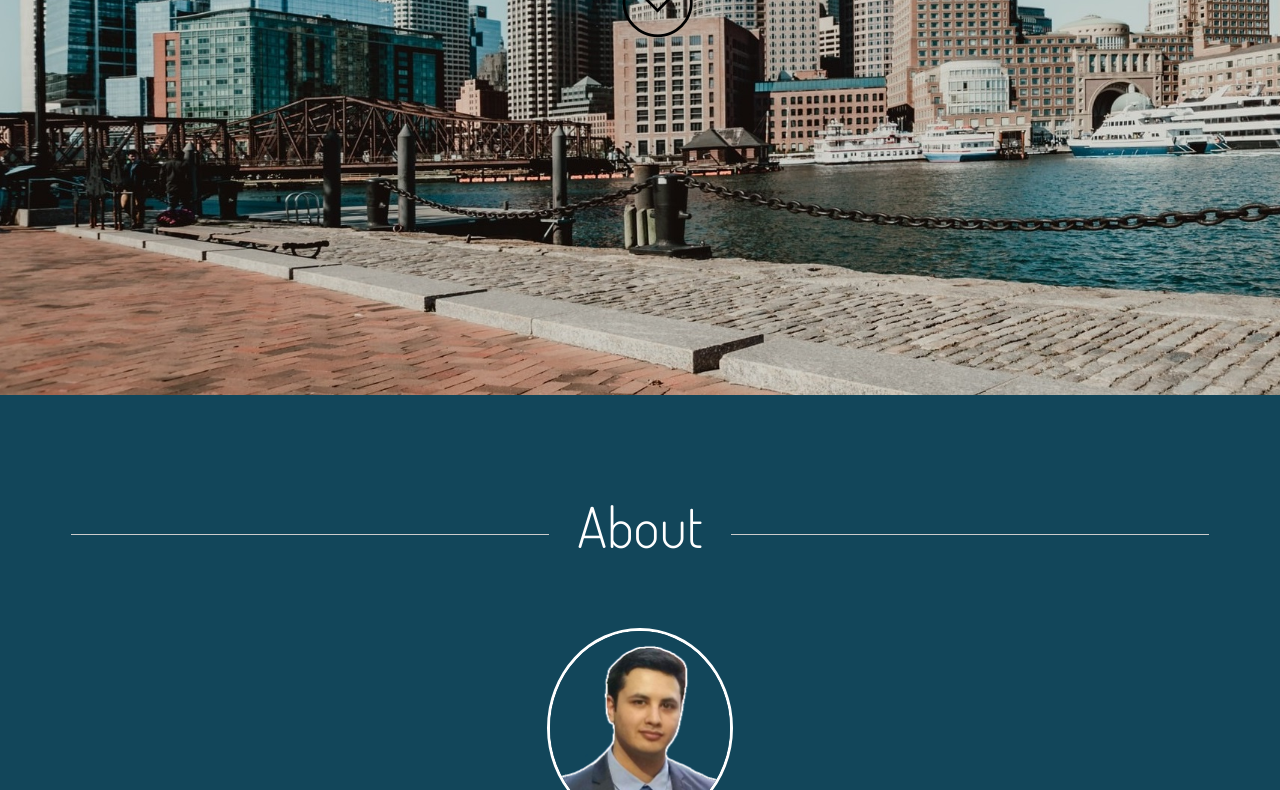
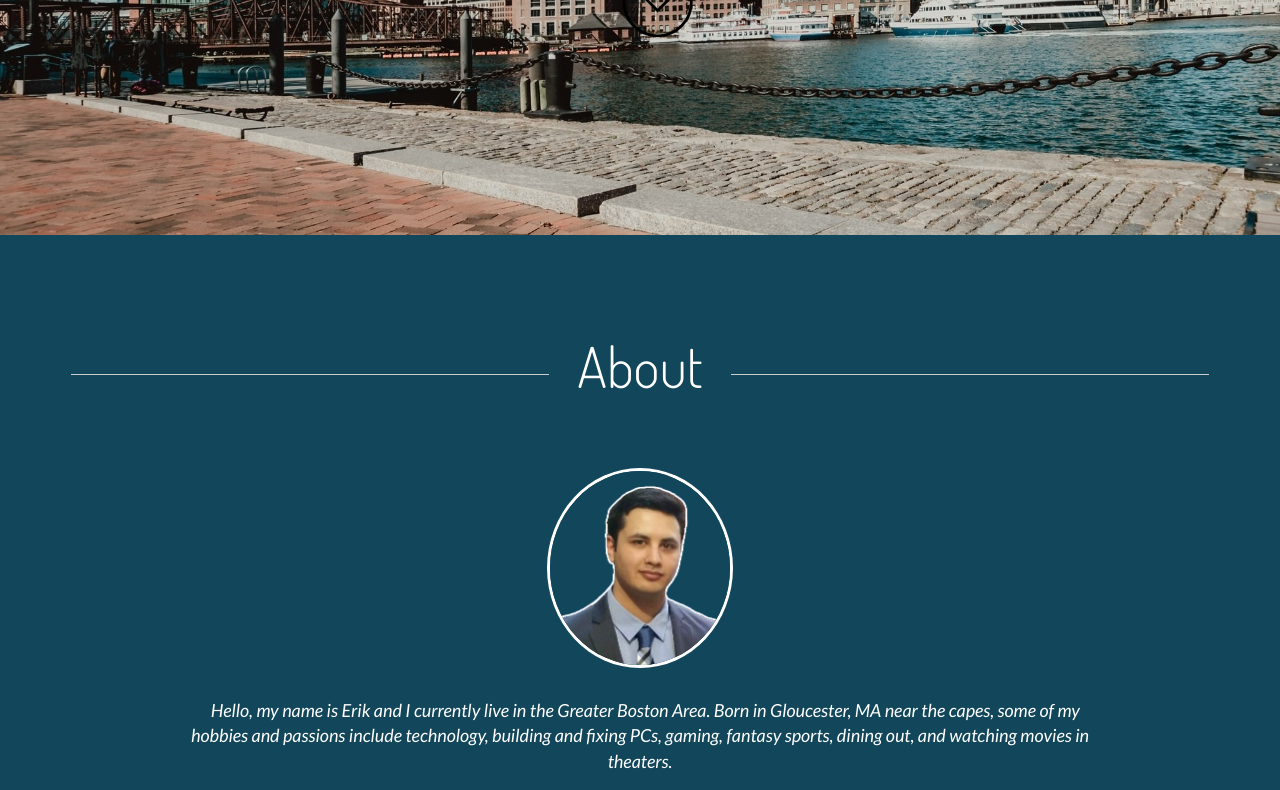
Before and after one commit to ErikMoxley/portfolio2021, a website: page index.html in a window 1280 px wide. Shown: the part 565-1355 px from the top of the page. Drawn offline with Linux system fonts and the light colour scheme; some packages are replaced by stand-ins of ours.

Commit message:
header has bug with text position

```diff
--- a/assets/css/style.css
+++ b/assets/css/style.css
@@ -98,7 +98,7 @@ a:hover,a:active,a:focus{
 
 header {
 	background: url(../images/bg.jpg) no-repeat;
-    padding: 80px 0px 80px 0px;
+    padding: 0px 0px 0px 0px;
     color: #fff;
     background-attachment: fixed;
     background-size: cover;
```
